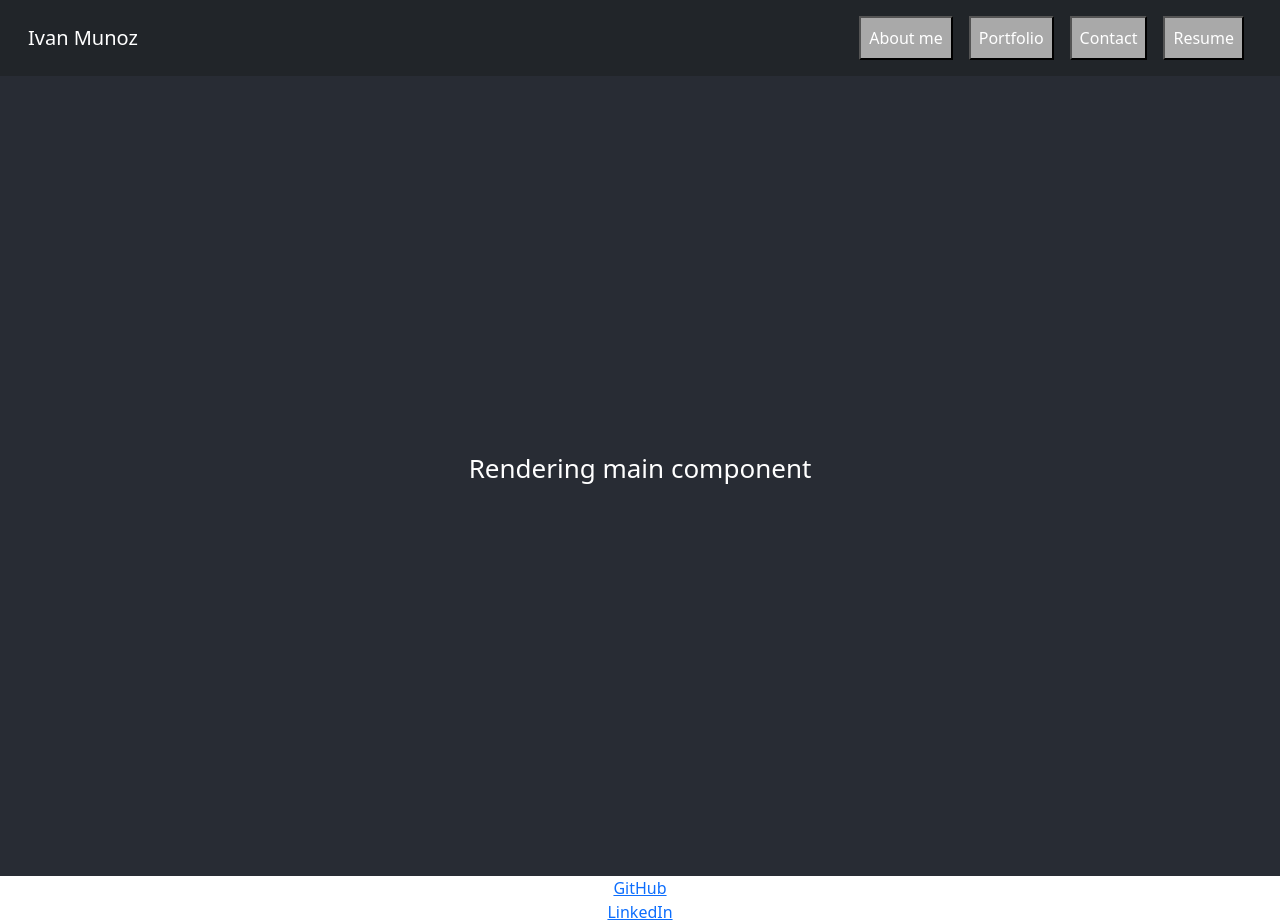
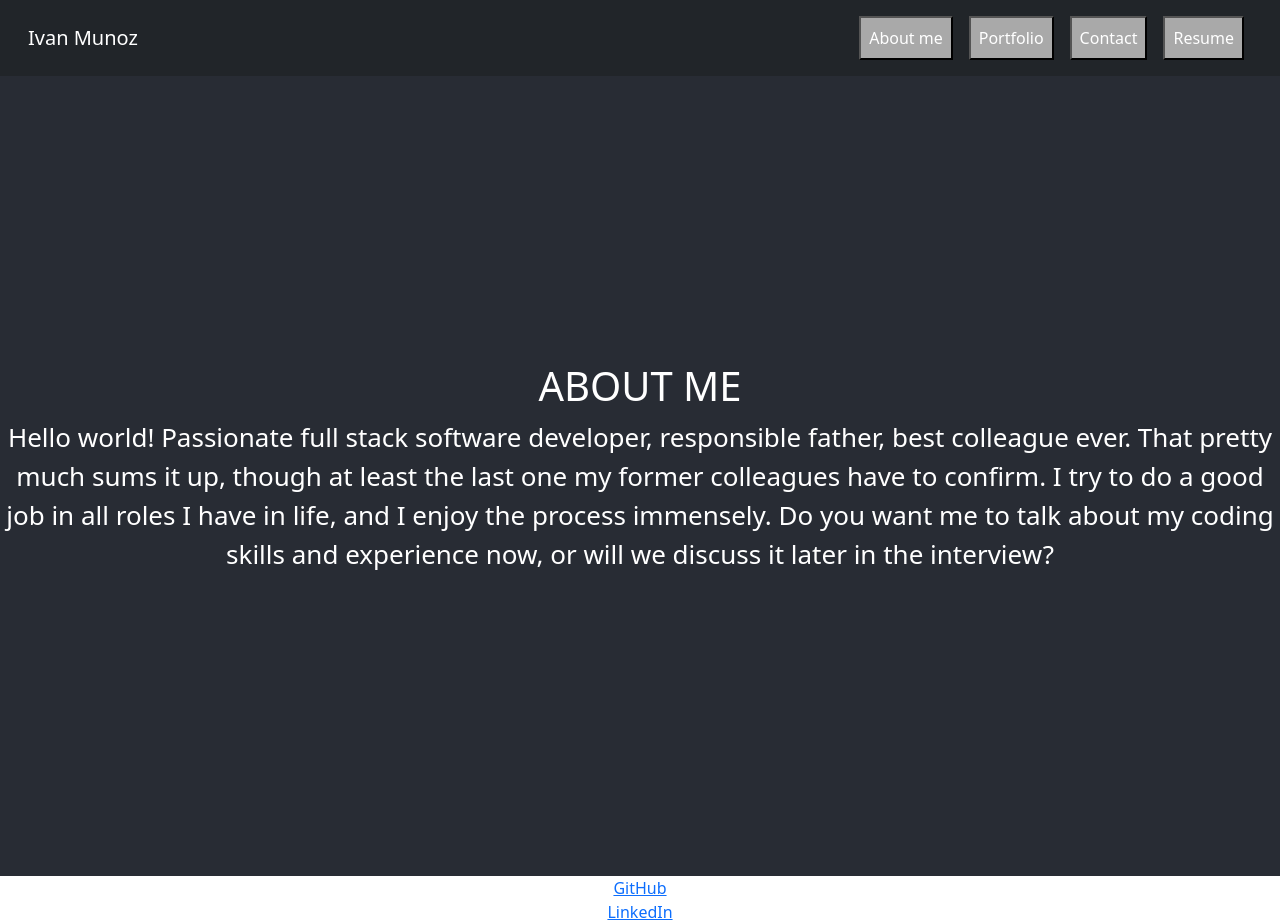
Before and after one commit to ivangmg83/reactportfolio, a React (Create React App) app: page / in a window 1280 px wide. Built offline with nearby package versions, Linux system fonts and the light colour scheme.

Commit message:
set aboutMe as initial state

```diff
--- a/src/App.js
+++ b/src/App.js
@@ -7,7 +7,7 @@ import React, { useState } from 'react';
 import Form from './utils/form/Form'
 
 function App() {
-  const [contentType, setContentType] = useState('');
+  const [contentType, setContentType] = useState('aboutMe');
 
   return (
     <div className="App">
@@ -15,7 +15,7 @@ function App() {
       <main className="App-header">
         <Main Form={Form} contentType={contentType}/>
       </main>
-      <Footer />
+      <Footer/>
     </div>
   );
 }
--- a/src/components/Main.js
+++ b/src/components/Main.js
@@ -3,12 +3,6 @@ import React from 'react';
 export default function (props) {
   return (
     <div>
-      {
-      props.contentType === '' && (
-      <p>Rendering main component</p>
-      )
-      }
-
       {
         props.contentType === 'aboutMe' && (
           <div>
```
